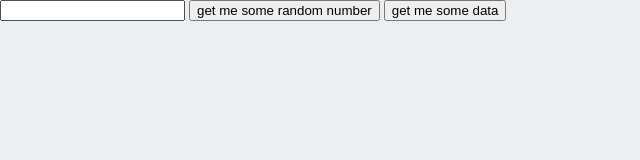
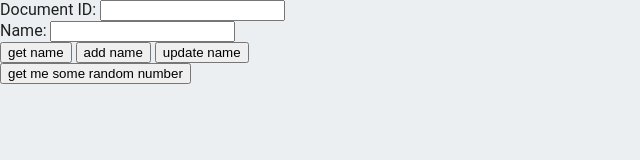
Before and after one commit to HeroPhil/DHBW-KinoCinema, a plain HTML site: page public/index.html in a window 1280 px wide. Shown: the whole page, without its empty margins (0-640 px from the left). Drawn offline with Linux system fonts and the light colour scheme; some packages are replaced by stand-ins of ours.

Commit message:
added functions to add and update firestore entries

```diff
--- a/public/index.html
+++ b/public/index.html
@@ -3,7 +3,7 @@
   <head>
     <meta charset="utf-8">
     <meta name="viewport" content="width=device-width, initial-scale=1">
-    <title>Welcome to Firebase Hosting</title>
+    <title>Firebase demo page</title>
 
     <!-- update the version number as needed -->
     <script defer src="/__/firebase/8.0.2/firebase-app.js"></script>
@@ -43,9 +43,15 @@
   <body>
 
 
-    <input type="text" id="eingabe">
+    Document ID: <input type="text" id="eingabeID"> <br \>
+    Name: <input type="text" id="eingabeData"> <br \>
+
+    <button onclick="getName()">get name</button>
+    <button onclick="addName()">add name</button>
+    <button onclick="updateName()">update name</button>
+
+    <br \>
     <button onclick="getNumber()">get me some random number</button>
-    <button onclick="getDoc()">get me some data</button>
 
     <p id="ausgabe"></p>
 
--- a/public/index.js
+++ b/public/index.js
@@ -7,15 +7,50 @@ function getNumber() {
     });
 }
 
-function getDoc() {
-    let eingabeInput = document.getElementById("eingabe");
+function getName() {
+    let eingabeID = document.getElementById("eingabeID");
+    let eingabeData = document.getElementById("eingabeData");
+
+    const id = 'temp/names/'+eingabeID.value;
+    const data = {id: id};
+
+    firebase.functions().httpsCallable('database-getDocumentByID')(data)
+    .then(result => {
+        console.log(result.data);
+        eingabeData.value = result.data.name;
+    });
+}
+
+async function addName() {
+    let eingabeID = document.getElementById("eingabeID");
+    let eingabeData = document.getElementById("eingabeData");
     let ausgabeP = document.getElementById("ausgabe");
 
-    const data = {id: eingabeInput.value};
+    const id = 'temp/names/'+eingabeID.value;
+    const data = {
+        id: id,
+        data: {
+            name: eingabeData.value
+        }
+    };
 
-    firebase.functions().httpsCallable('database-getDocument')(data)
-    .then(result => {
-        console.log(result.data);
-        ausgabeP.innerHTML = result.data.name;
-    });
+    await firebase.functions().httpsCallable('database-setDocumentByID')(data);
+    ausgabeP.innerHTML = "successfully added";
 }
+
+async function updateName() {
+    let eingabeID = document.getElementById("eingabeID");
+    let eingabeData = document.getElementById("eingabeData");
+    let ausgabeP = document.getElementById("ausgabe");
+
+    const id = 'temp/names/'+eingabeID.value;
+    const data = {
+        id: id,
+        data: {
+            name: eingabeData.value
+        }
+    };
+
+    await firebase.functions().httpsCallable('database-updateDocumentByID')(data);
+    ausgabeP.innerHTML = "successfully updated";
+}
```
Also changed, not shown: functions/database.js (+10 -3 lines), functions/database/basics.js (+14 -0 lines).
